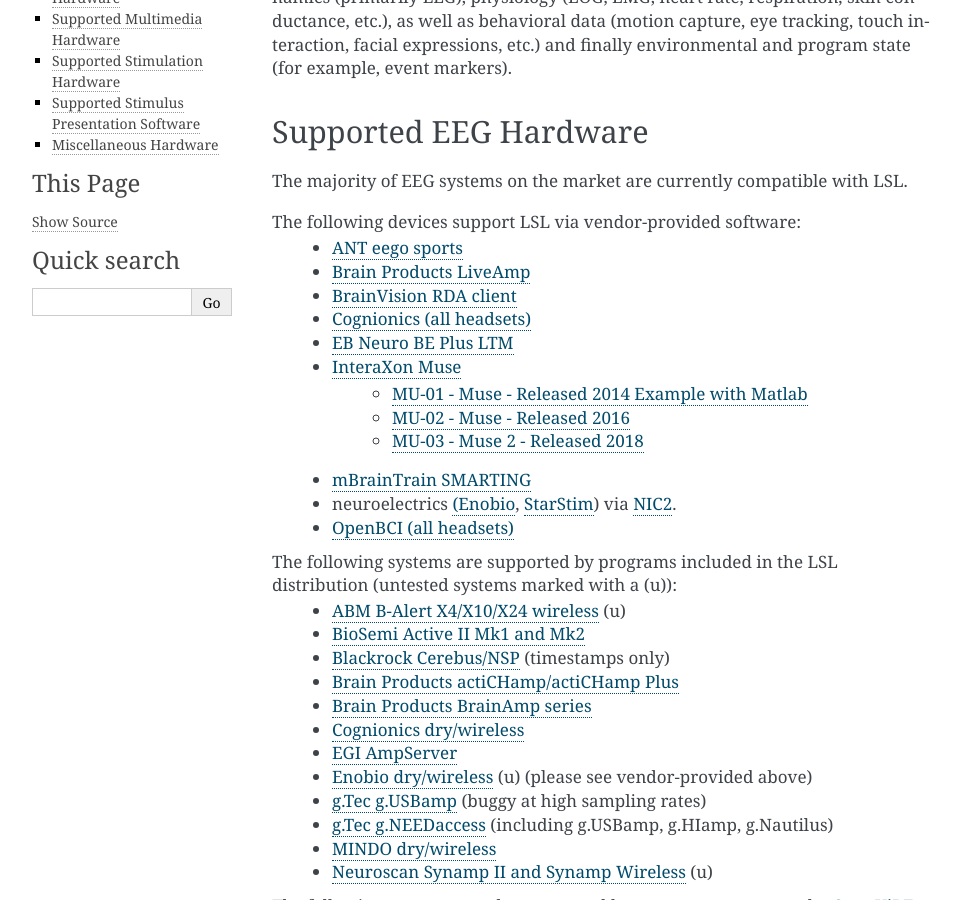
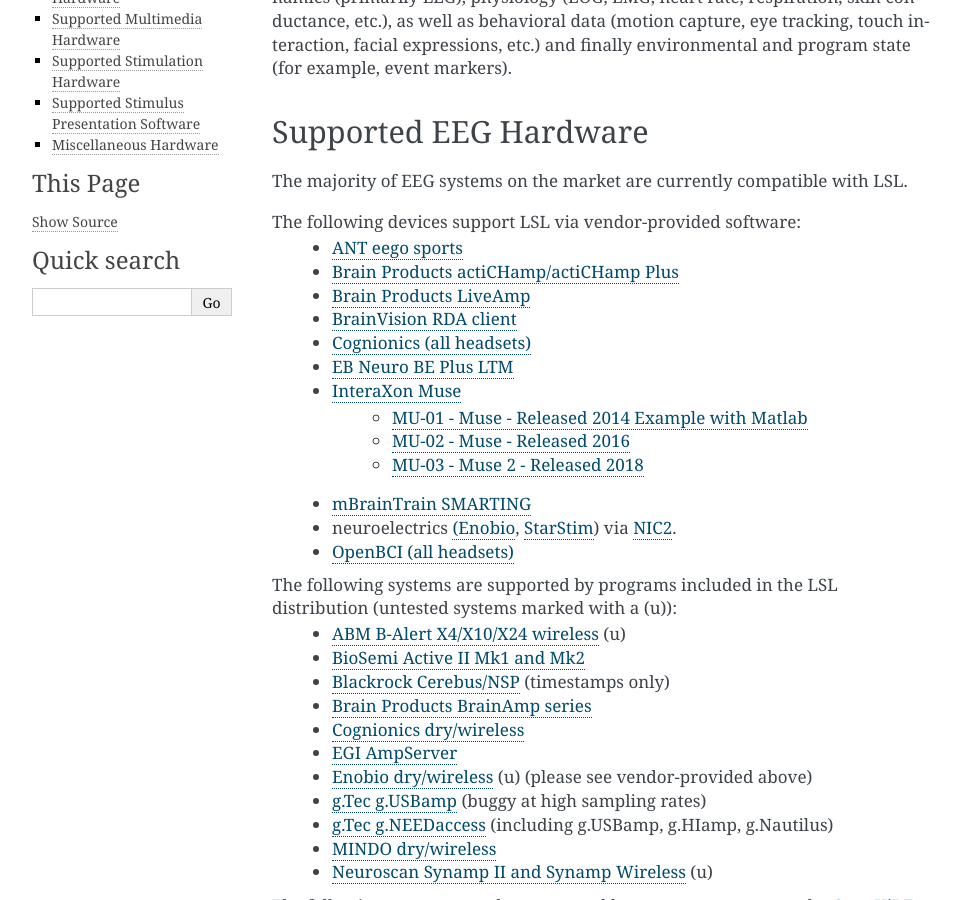
Before and after one commit to sccn/labstreaminglayer, a Sphinx documentation site: the page built from docs/info/supported_devices.rst, in a window 1280 px wide and 900 px high, scrolled down 254 px. Shown: the whole window, without its empty margins (148-1108 px from the left). Built offline with Sphinx 7.4.7, drawn with Linux system fonts in a browser that asks for light colours; pages that are not in the unit, such as notebooks, are missing from menus; part of the change alters nothing that is shown.

```diff
--- a/docs/info/supported_devices.rst
+++ b/docs/info/supported_devices.rst
@@ -11,6 +11,7 @@ The majority of EEG systems on the market are currently compatible with LSL.
 
 The following devices support LSL via vendor-provided software:
   * `ANT eego sports <https://www.ant-neuro.com/products/eego_sports>`__
+  * `Brain Products actiCHamp/actiCHamp Plus <https://github.com/brain-products/LSL-actiCHamp>`__
   * `Brain Products LiveAmp <https://github.com/brain-products/LSL-LiveAmp/>`__
   * `BrainVision RDA client <https://github.com/brain-products/LSL-BrainVisionRDA>`__
   * `Cognionics (all headsets) <http://www.cognionics.com/>`__
@@ -28,7 +29,6 @@ The following systems are supported by programs included in the LSL distribution
   * `ABM B-Alert X4/X10/X24 wireless <https://github.com/labstreaminglayer/App-BAlert>`__ (u)
   * `BioSemi Active II Mk1 and Mk2 <https://github.com/labstreaminglayer/App-BioSemi>`__
   * `Blackrock Cerebus/NSP <https://github.com/labstreaminglayer/App-BlackrockTimestamps>`__ (timestamps only)
-  * `Brain Products actiCHamp/actiCHamp Plus <https://github.com/brain-products/LSL-actiCHamp>`__
   * `Brain Products BrainAmp series <https://github.com/labstreaminglayer/App-BrainProducts>`__
   * `Cognionics dry/wireless <https://github.com/labstreaminglayer/App-Cognionics>`__
   * `EGI AmpServer <https://github.com/labstreaminglayer/App-EGIAmpServer>`__
```
